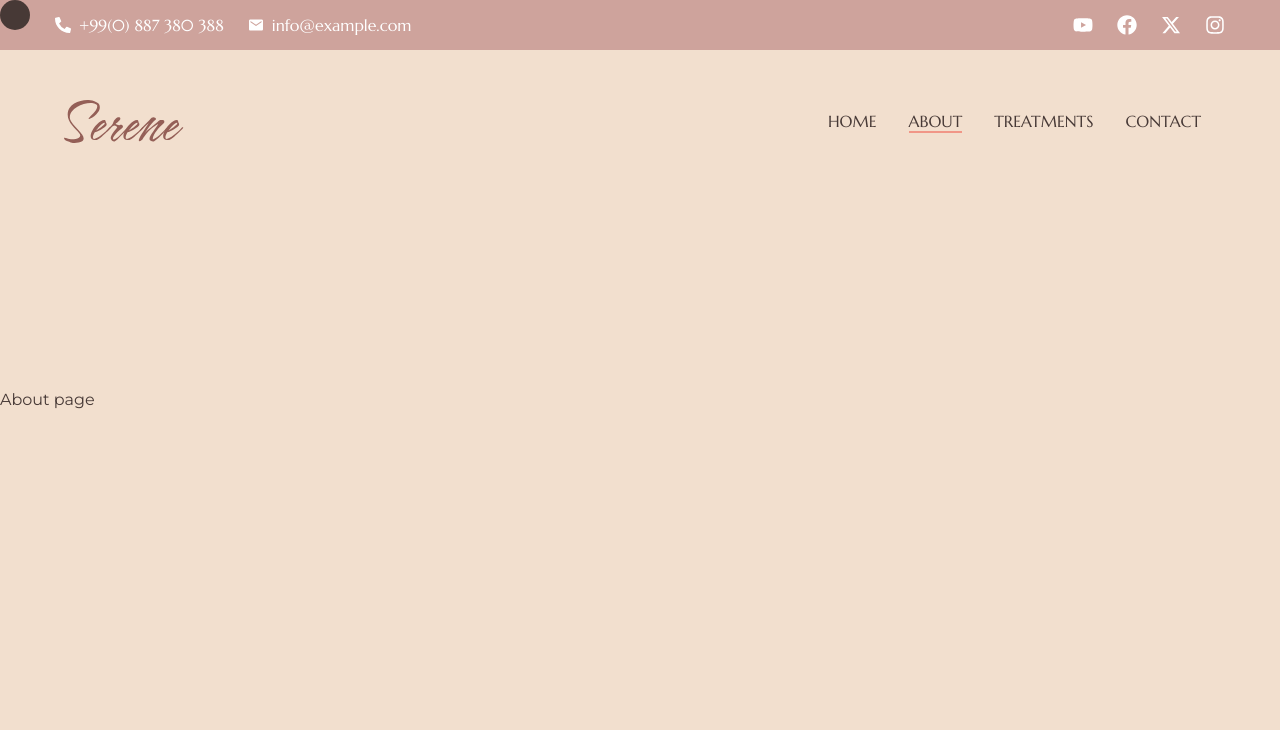
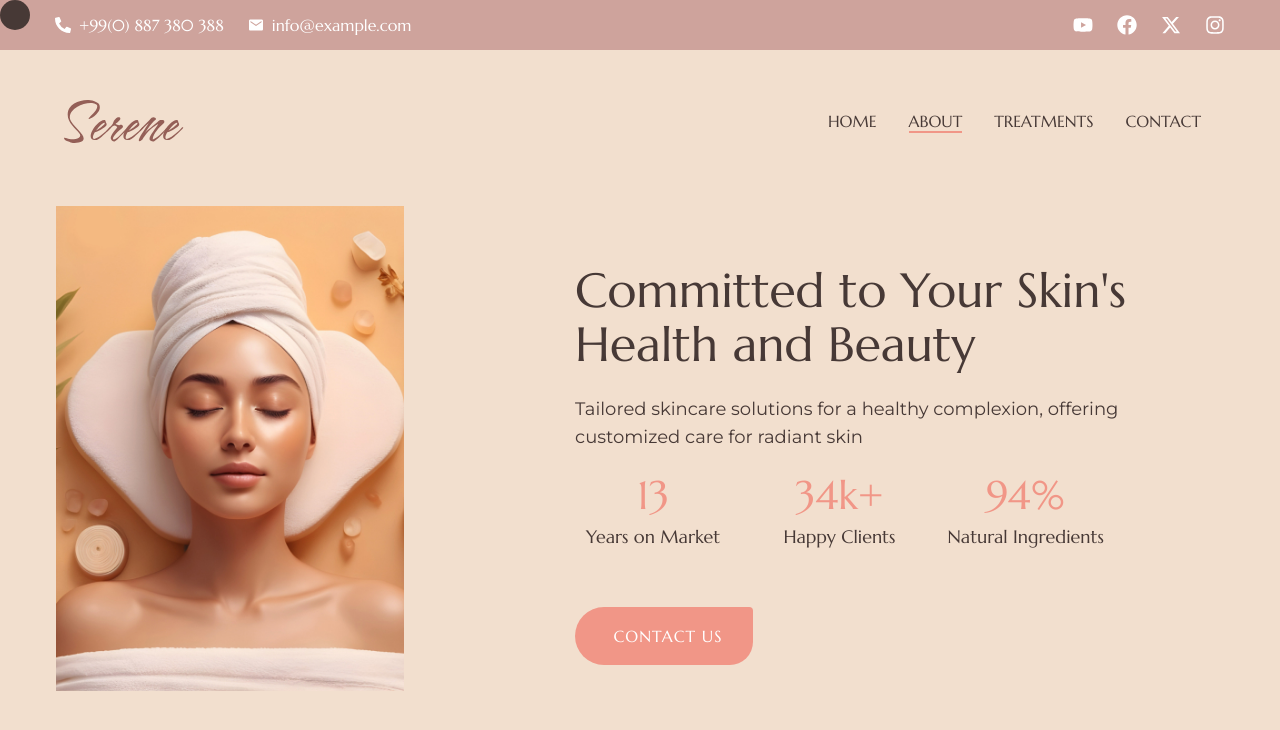
Before and after one commit to Eugensson/beauty-salon, a Next.js app: page /about in a window 1280 px wide. Shown: the top 730 px of the page. Built offline with nearby package versions, Linux system fonts and the light colour scheme.

Commit message:
Added about page

```diff
--- a/app/about/page.tsx
+++ b/app/about/page.tsx
@@ -1,15 +1,85 @@
 "use client";
 
+import Image from "next/image";
+import { useContext } from "react";
 import { motion } from "framer-motion";
 
+import { statList } from "@/constants";
+import { StatsItem } from "@/components/stats-item";
+import { CursorContext, CursorContextType } from "@/components/cursor-context";
+
 const About = () => {
+  const context = useContext<CursorContextType | undefined>(CursorContext);
+
+  if (!context) {
+    throw new Error("CursorContext not provided");
+  }
+
+  const { mouseEnterHandler, mouseLeaveHandler } = context;
+
   return (
     <motion.section
       initial={{ opacity: 0 }}
       animate={{ opacity: 1, transition: { delay: 2 } }}
       className="min-h-screen flex items-center overflow-x-hidden"
     >
-      About page
+      <div className="container mx-auto flex items-center pb-12 xl:pt-32 xl:pb-0">
+        <div className="w-full h-full flex flex-col xl:flex-row justify-between items-center">
+          <motion.div
+            initial={{ opacity: 0, x: -60 }}
+            animate={{
+              opacity: 1,
+              x: 0,
+              transition: { delay: 2, duration: 0.8, ease: "easeInOut" },
+            }}
+            onMouseEnter={mouseEnterHandler}
+            onMouseLeave={mouseLeaveHandler}
+            className="relative w-[304px] h-[423px] xl:w-[350px] xl:h-[485px] mb-8 xl:mx-0"
+          >
+            <Image
+              src="/assets/about/img.jpg"
+              alt="The face of women"
+              fill
+              quality={100}
+              priority
+              className="object-contain"
+            />
+          </motion.div>
+          <motion.div
+            initial={{ opacity: 0, x: 60 }}
+            animate={{
+              opacity: 1,
+              x: 0,
+              transition: { delay: 2.4, duration: 0.8, ease: "easeInOut" },
+            }}
+            onMouseEnter={mouseEnterHandler}
+            onMouseLeave={mouseLeaveHandler}
+            className="flex flex-col items-start xl:max-w-[650px] text-center xl:text-left mx-auto xl:mx-0"
+          >
+            <h2 className="h2 mb-6 mx-auto max-w-[540px] xl:max-w-none">
+              Committed to Your Skin&apos;s Health and Beauty
+            </h2>
+            <p className="lead max-w-[600px] mx-auto xl:max-w-none">
+              Tailored skincare solutions for a healthy complexion, offering
+              customized care for radiant skin
+            </p>
+            <ul className="grid grid-cols-3 gap-[30px] mb-14 mx-auto xl:mx-0">
+              {statList.map(({ countNum, countText, text }, index) => (
+                <li key={index}>
+                  <StatsItem
+                    countNum={countNum}
+                    countText={countText}
+                    text={text}
+                  />
+                </li>
+              ))}
+            </ul>
+            <button type="button" className="btn mx-auto xl:mx-0">
+              Contact us
+            </button>
+          </motion.div>
+        </div>
+      </div>
     </motion.section>
   );
 };
--- /dev/null
+++ b/components/stats-item.tsx
@@ -0,0 +1,23 @@
+import CountUp from "react-countup";
+
+interface StatsItemProps {
+  countNum: number;
+  countText: string;
+  text: string;
+}
+
+export const StatsItem: React.FC<StatsItemProps> = ({
+  countNum,
+  countText,
+  text,
+}) => {
+  return (
+    <div className="font-primary text-center">
+      <div className="text-[40px] text-accent mb-4">
+        <CountUp end={countNum} delay={2.4} duration={6} />
+        <span>{countText}</span>
+      </div>
+      <p className="text-lg">{text}</p>
+    </div>
+  );
+};
--- a/constants/index.ts
+++ b/constants/index.ts
@@ -15,6 +15,12 @@ export const socialLinks = [
   { name: "Instagram", href: "https://www.instagram.com", icon: FaInstagram },
 ];
 
+export const statList = [
+  { countNum: 13, countText: "", text: "Years on Market" },
+  { countNum: 35, countText: "k+", text: "Happy Clients" },
+  { countNum: 97, countText: "%", text: "Natural Ingredients" },
+];
+
 export const animations = {
   initial: { top: "0%" },
   animate: { top: "-100%" },
```
